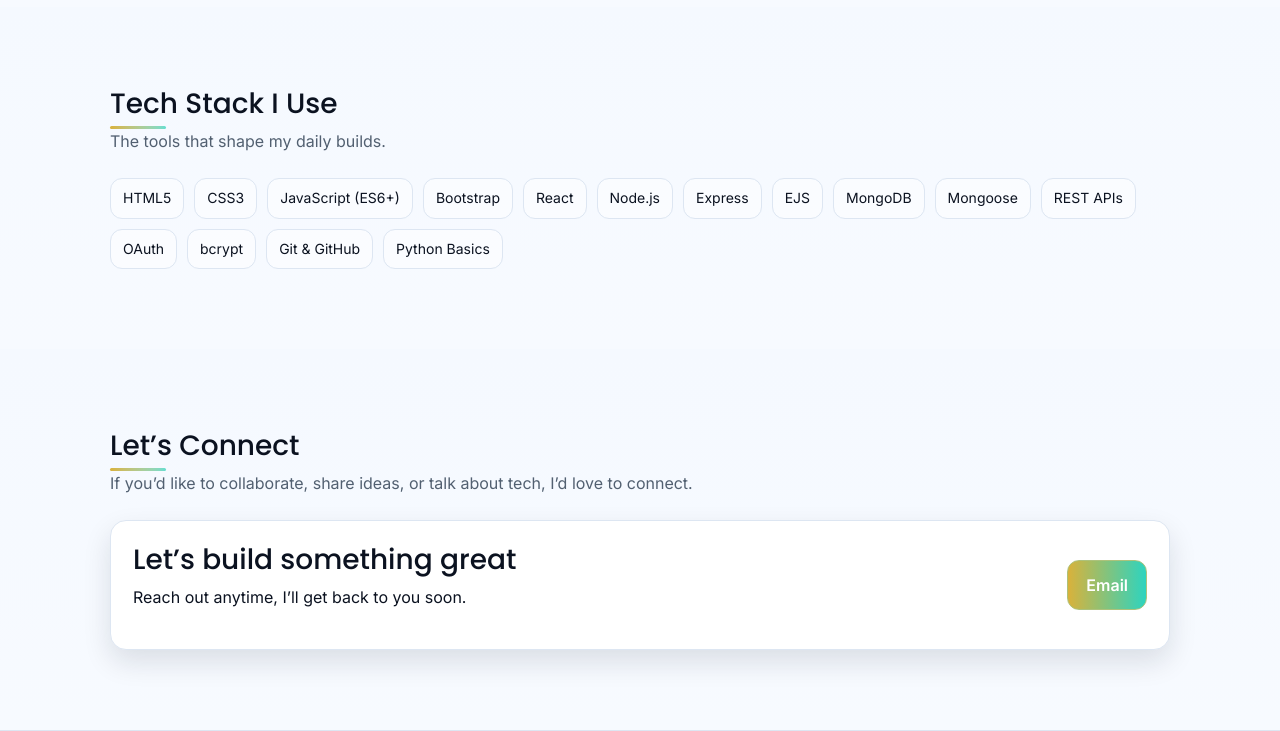
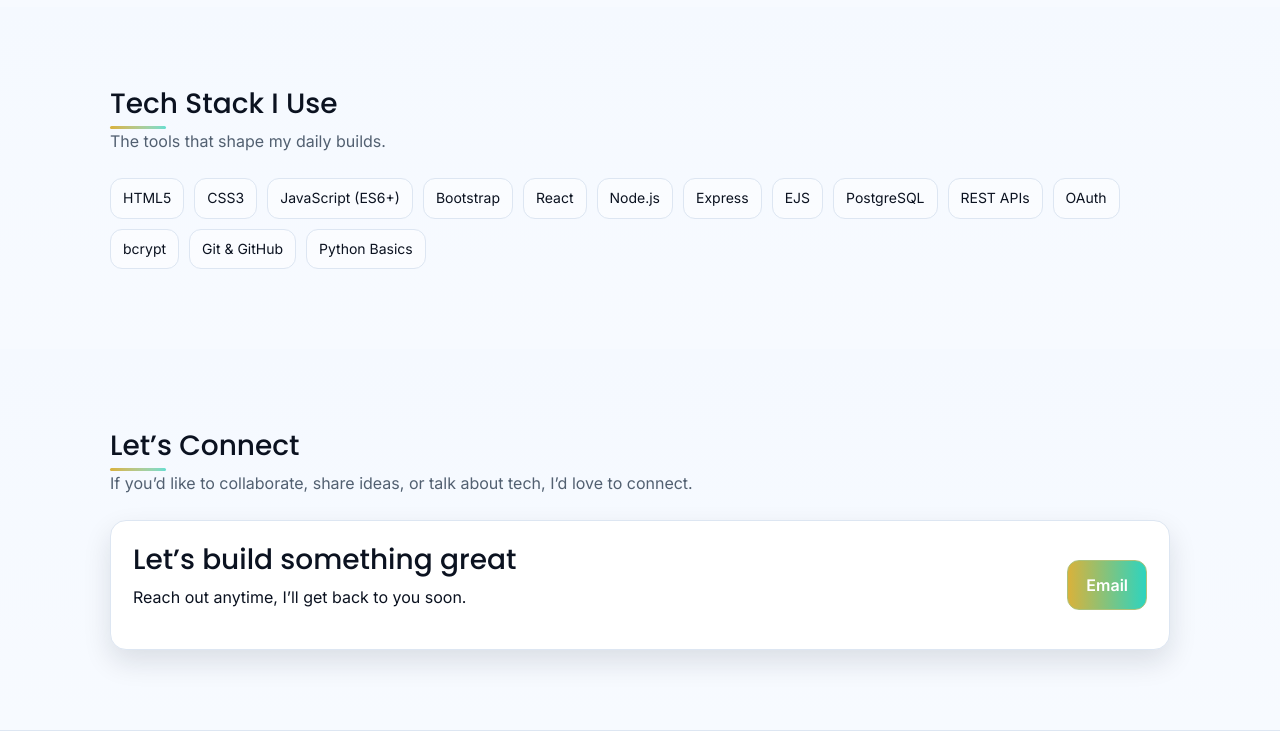
Before and after one commit to Lin-Lae/Lin-s-Portfolio, a plain HTML site: page index.html in a window 1280 px wide. Shown: the part 2421-3152 px from the top of the page. Drawn offline with nearby package versions, Linux system fonts and the light colour scheme.

Commit message:
Update index.html

```diff
--- a/index.html
+++ b/index.html
@@ -153,8 +153,7 @@ It’s a digital space for developers to share their code and reflections.</p>
           <li>Node.js</li>
           <li>Express</li>
           <li>EJS</li>
-          <li>MongoDB</li>
-          <li>Mongoose</li>
+          <li>PostgreSQL</li>
           <li>REST APIs</li>
           <li>OAuth</li>
           <li>bcrypt</li>
```
